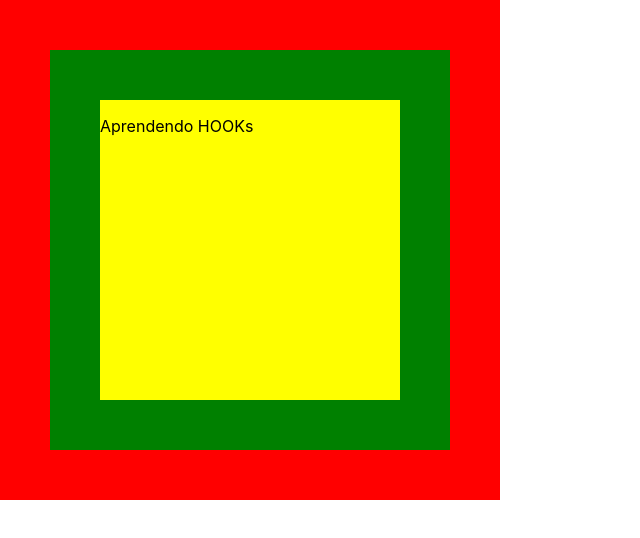
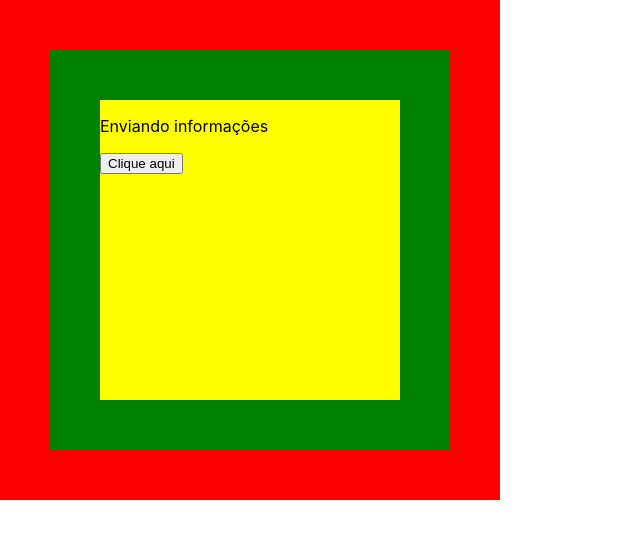
Before and after one commit to Carlos-Godoi/Curso-React-Hooks, a React (Create React App) app in the folder conceitos/: page / in a window 1280 px wide. Shown: the top 538 px of the page, without its empty margins (0-640 px from the left). Built offline with nearby package versions, Linux system fonts and the light colour scheme.

Commit message:
Aula 13 - Exemplo prático com ( useContext ).

```diff
--- /dev/null
+++ b/conceitos/src/hooks/Exemplo08_useContext.js
@@ -0,0 +1,64 @@
+// Importar módulos
+import React, {createContext, useContext, useState} from 'react';
+
+// Criar contexto
+const Contexto = createContext();
+
+// Componente Principal
+function Principal() {
+
+    let texto = 'Enviando informações';
+
+    // useState
+    const [fundo, setFundo] = useState('yellow');
+
+    // Função alterar cor
+    const alterarFundo = () => {
+        setFundo(fundo === 'yellow' ? 'blue' : 'yellow');
+    }
+
+    return (
+        <Contexto.Provider value={{texto, fundo, alterarFundo}}>
+            <Camada1 />
+        </Contexto.Provider>
+    );
+}
+
+// Componente Camada1
+function Camada1() {
+
+
+    return (
+        <div style={{ backgroundColor: 'red', width: '500px', height: '500px', display:'inline-block' }} >
+            <Camada2 />
+        </div>
+    )
+}
+
+// Componente Camada2
+function Camada2() {
+
+
+    return (
+        <div style={{ backgroundColor: 'green', width: '400px', height: '400px', margin:'50px' }} >
+            <Camada3 />
+        </div>
+    );
+}
+
+// Componente Camada3
+function Camada3(){
+
+    const {texto, fundo, alterarFundo} = useContext(Contexto);
+
+
+    return(
+        <div style={{ backgroundColor: fundo, width: '300px', height: '300px', margin:'50px', display:'inline-block' }} >
+            <p>{texto}</p>
+            <button onClick={alterarFundo}>Clique aqui</button>
+        </div>
+    );
+}
+
+// Exportar
+export default Principal;
--- a/conceitos/src/index.js
+++ b/conceitos/src/index.js
@@ -9,7 +9,8 @@
 // import Exemplo04 from './hooks/Exemplo04_useState';
 // import Exemplo05 from './hooks/Exemplo05_useEffect';
 // import Exemplo06 from './hooks/Exemplo06_useEffect'
-import Exemplo07 from './hooks/Exemplo07_useContext';
+// import Exemplo07 from './hooks/Exemplo07_useContext';
+import Exemplo08 from './hooks/Exemplo08_useContext';
 
 
 const root = ReactDOM.createRoot(
@@ -18,7 +19,7 @@
 
 root.render(
   <React.StrictMode>
-    <Exemplo07 />
+    <Exemplo08 />
   </React.StrictMode>
 );
 
```
